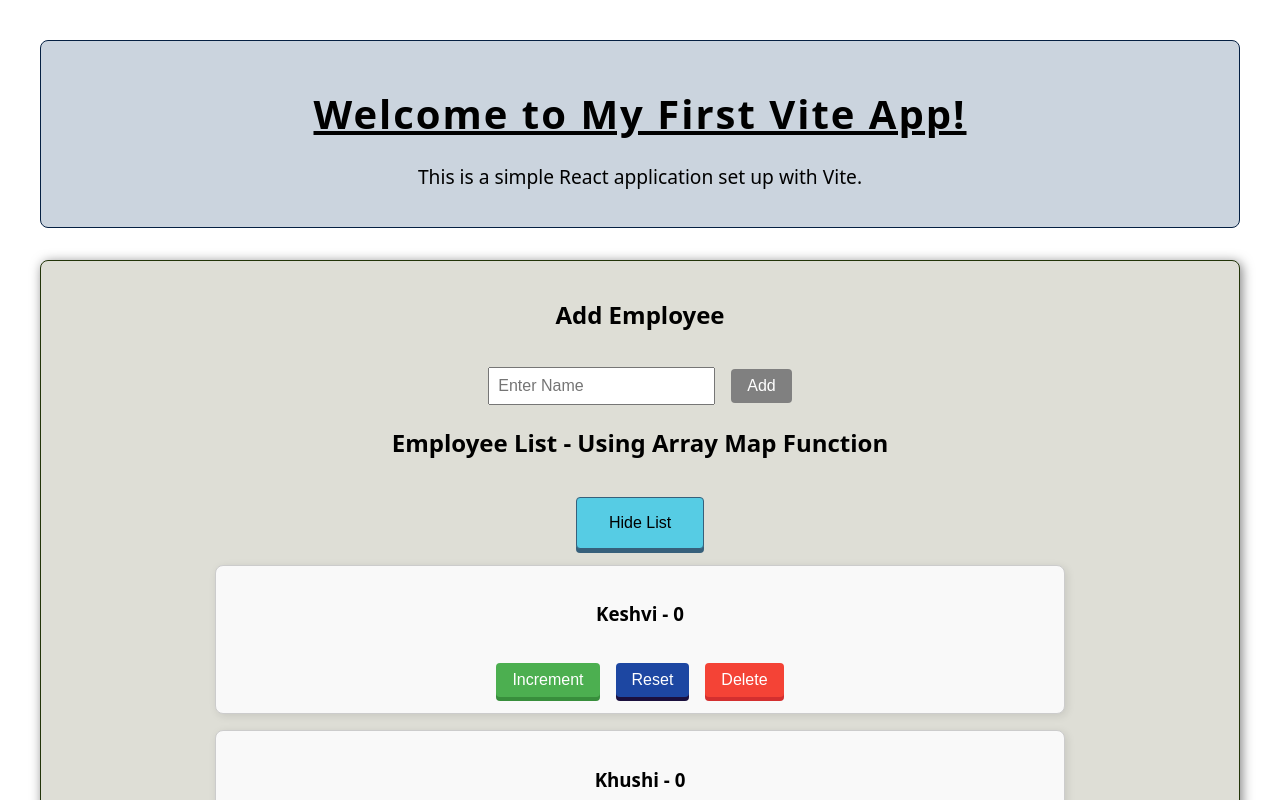
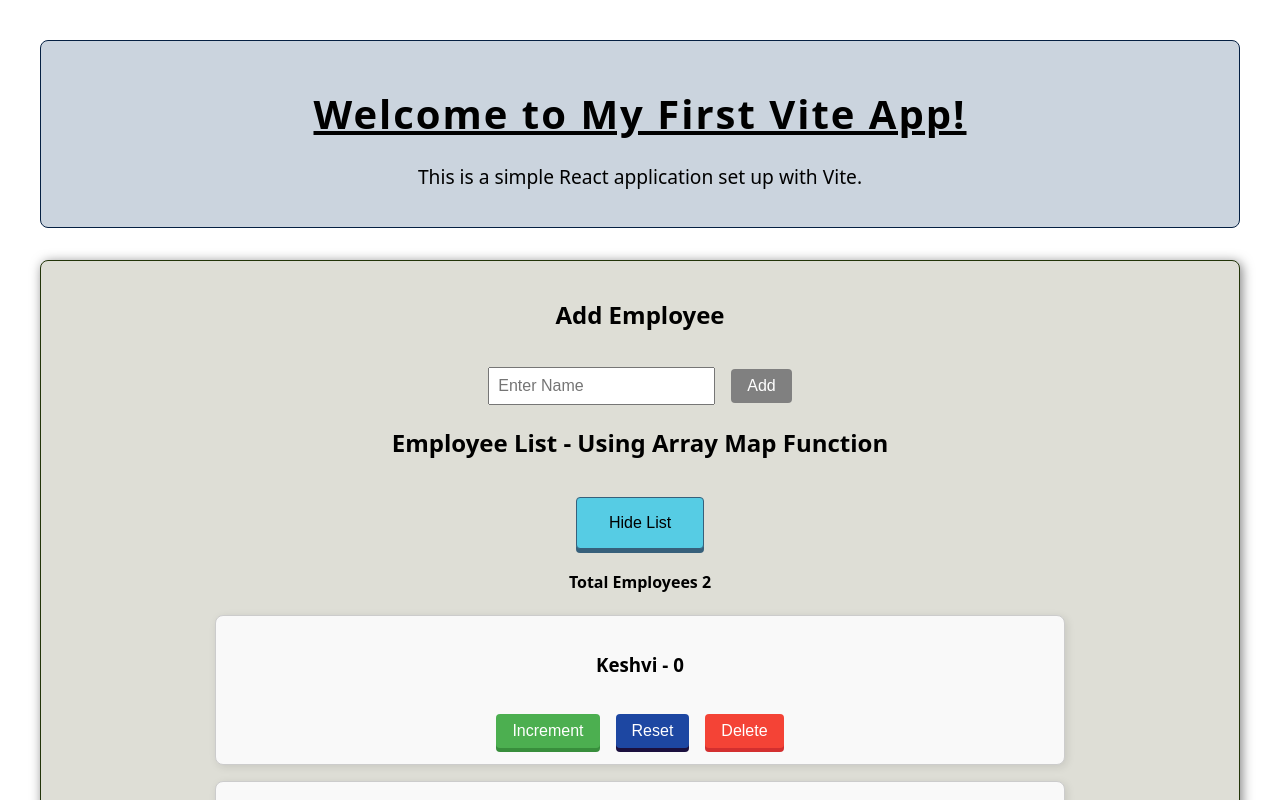
Before and after one commit to keshvi-kapadia/react-learning, a React (Vite) app: page / in a window 1280 px wide. Both pictures are taken after a click on the button "Show List". Shown: the top 800 px of the page. Built offline with nearby package versions, Linux system fonts and the light colour scheme.

Commit message:
added Employee Count

```diff
--- a/src/App.jsx
+++ b/src/App.jsx
@@ -47,6 +47,7 @@ function App() {
           {showList ? "Hide List" : "Show List"}
         </button>
 
+        {showList && <h4> Total Employees {Employees.length}</h4>}
         {showList &&
           Employees.length > 0 &&
           Employees.map((emp, index) => (
```
